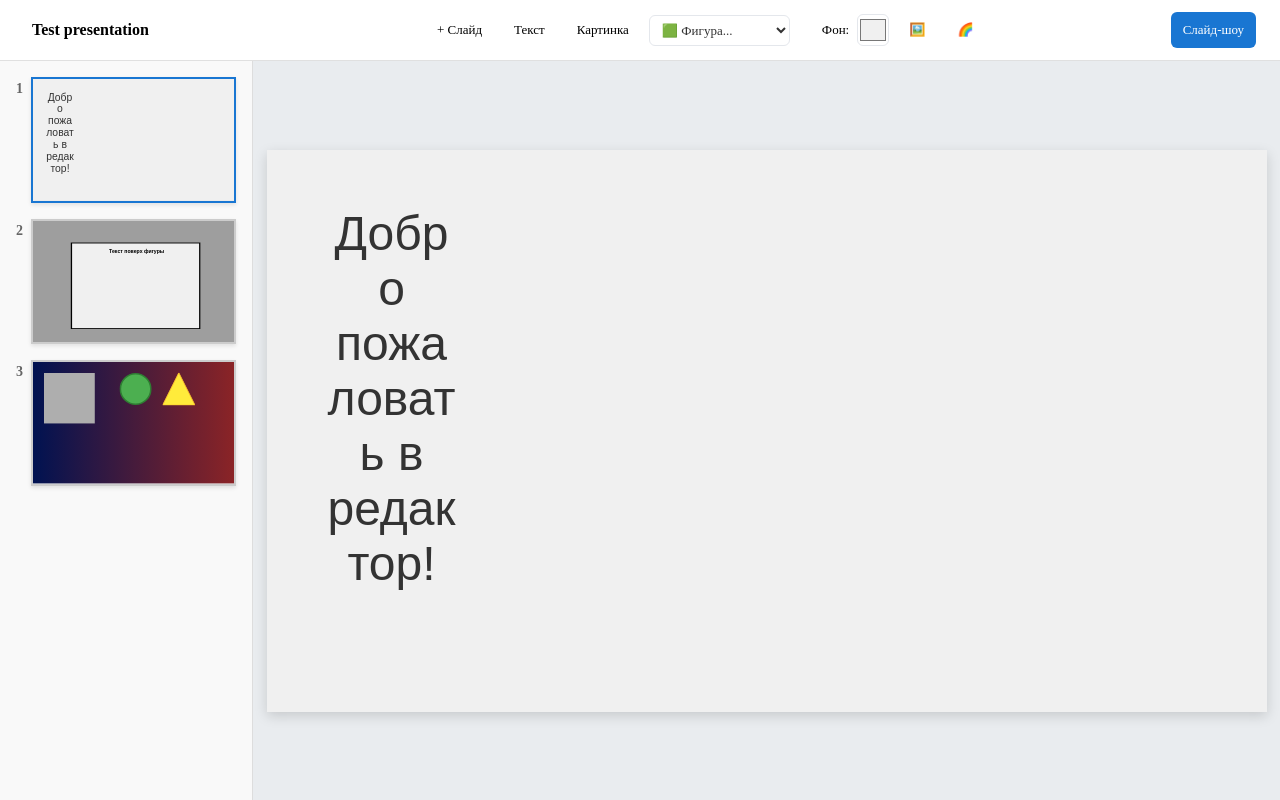
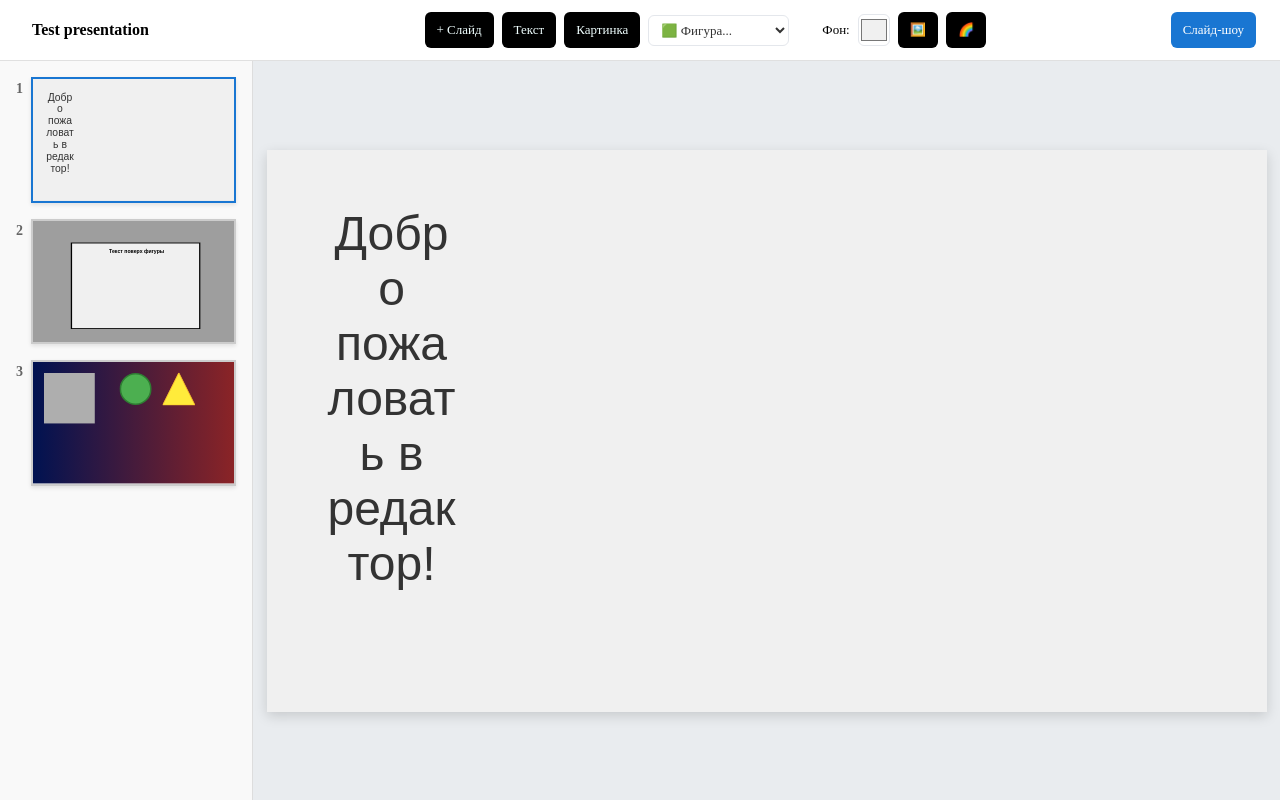
Before and after one commit to FunCodingMan/presentation-maker, a React (Vite) app: page / in a window 1280 px wide. Built offline with nearby package versions, Linux system fonts and the light colour scheme; grey boxes are pictures that could not be loaded.

Commit message:
refactor: change css

```diff
--- a/src/components/colorPicker/ColorPicker.module.css
+++ b/src/components/colorPicker/ColorPicker.module.css
@@ -2,7 +2,7 @@
     width: 32px;
     height: 32px;
     padding: 0;
-    border: 1px solid var(--border-color, #e4e7ec);
+    border: 1px solid #e4e7ec;
     border-radius: 6px;
     cursor: pointer;
     background-color: transparent;
--- a/src/components/common/button/Button.module.css
+++ b/src/components/common/button/Button.module.css
@@ -4,10 +4,10 @@
     justify-content: center;
     height: 36px;
     padding: 0 12px;
-    background-color: transparent;
+    background-color: black;
     border: none;
+    color: azure;
     border-radius: 6px;
-    color: var(--text-primary);
     font-family: inherit;
     font-size: 13px;
     font-weight: 500;
@@ -16,7 +16,7 @@
 }
 
 .button:hover {
-    background-color: var(--bg-main);
+    background-color:aqua;
 }
 
 .button:disabled {
--- a/src/components/common/shapePicker/ShapePicker.module.css
+++ b/src/components/common/shapePicker/ShapePicker.module.css
@@ -1,9 +1,9 @@
 .shapeSelect {
     padding: 6px 8px;
-    border: 1px solid var(--border-color, hsl(218, 17%, 91%));
+    border: 1px solid hsl(218, 17%, 91%);
     border-radius: 6px;
     background-color: transparent;
-    color: var(--text-primary, #333);
+    color:#333;
     cursor: pointer;
     font-family: inherit;
     font-size: 13px;
--- a/src/components/toolbar/Toolbar.module.css
+++ b/src/components/toolbar/Toolbar.module.css
@@ -41,20 +41,20 @@
     gap: 8px;
     margin-left: 12px;
     padding-left: 12px;
-    border-left: 1px solid var(--border-color);
+    border-left: 1px solid white;
 }
 
 .toolLabel {
     font-size: 13px;
     font-weight: 500;
-    color: var(--text-icon);
+    color: black;
 }
 
 .colorInput {
     width: 32px;
     height: 32px;
     padding: 0;
-    border: 1px solid var(--border-color);
+    border: 1px white;
     border-radius: 6px;
     cursor: pointer;
     background-color: transparent;
```
